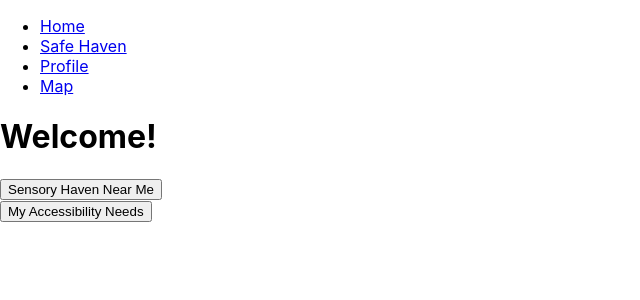
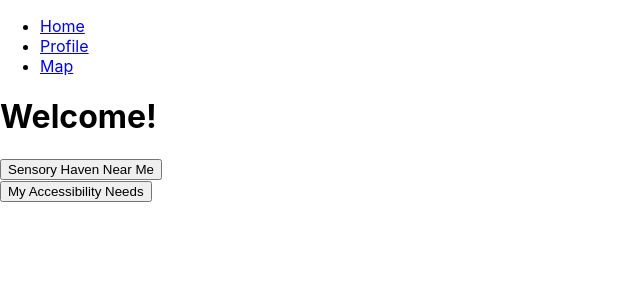
Before and after one commit to churellano/hypegang-lhd, a React (Create React App) app in the folder client/: page / in a window 1280 px wide. Shown: the top 300 px of the page, without its empty margins (0-640 px from the left). Built offline with nearby package versions, Linux system fonts and the light colour scheme; what google-maps-react would draw is missing.

Commit message:
Remove duplicate from header list

```diff
--- a/client/src/components/Header.js
+++ b/client/src/components/Header.js
@@ -10,7 +10,6 @@ const Header = () => (
     <nav>
       <ul>
         <li><Link to='/'>Home</Link></li>
-        <li><Link to='/safehaven'>Safe Haven</Link></li>
         <li><Link to='/profile'>Profile</Link></li>
         <li><Link to='/map'>Map</Link></li>
       </ul>
```
